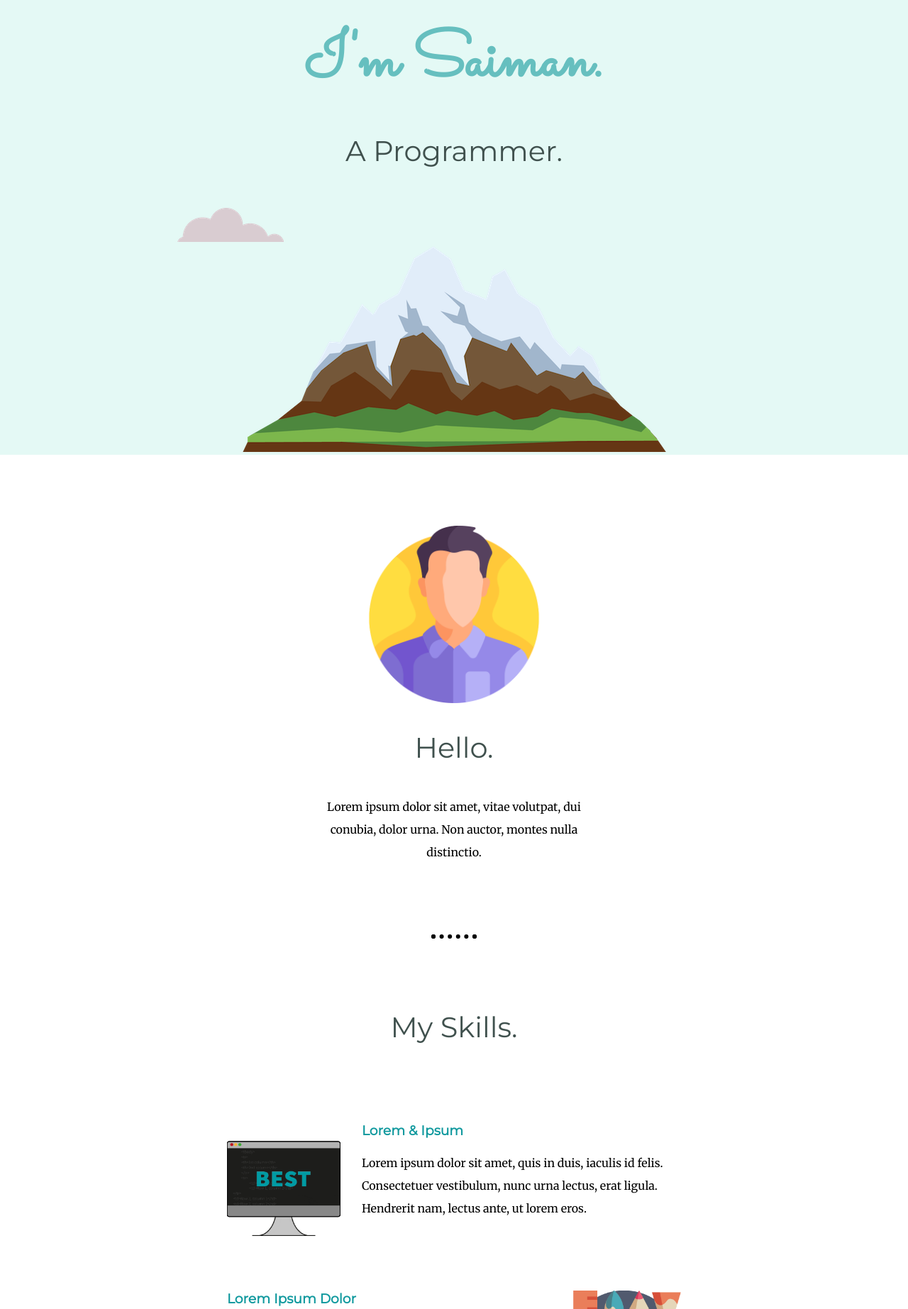
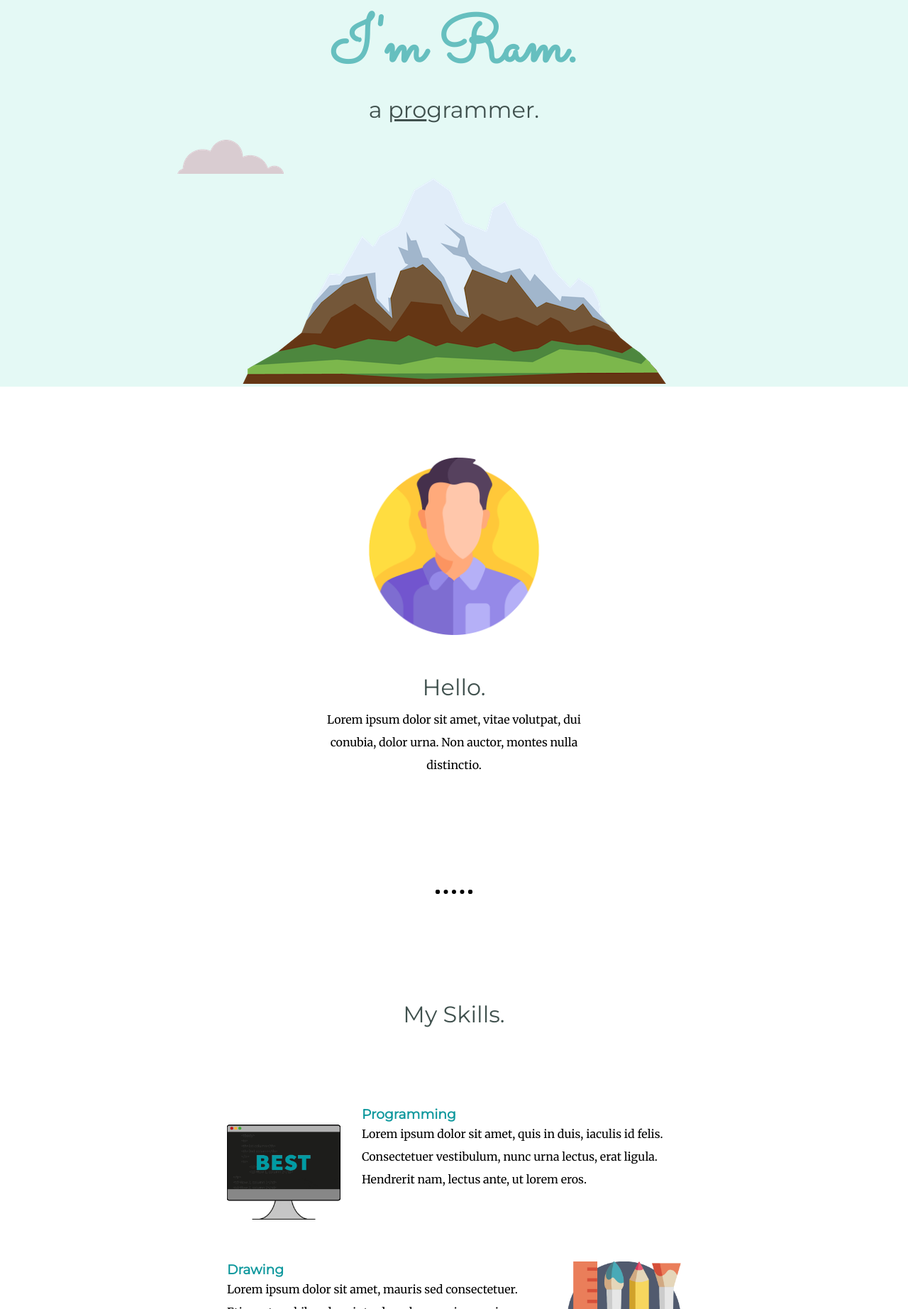
Before and after one commit to saimanrai27/project3, a plain HTML site: page index.html in a window 1280 px wide. Shown: the part 127-1972 px from the top of the page at 71% size. Drawn offline with Linux system fonts and the light colour scheme.

Commit message:
Add files via upload

```diff
--- a/css/mystyle.css
+++ b/css/mystyle.css
@@ -1,3 +1,9 @@
+* {
+    margin: 0;
+    padding: 0;
+    box-sizing: border-box;
+}
+
 body {
     margin: 0;
     text-align: center;
@@ -15,7 +21,7 @@ h1 {
 h2 {
     color: #40514E;
     font-family: 'Montserrat', sans-serif;
-    font-size: 2.5rem;
+    font-size: 2rem;
     font-weight: normal;
     padding-bottom: 10px;
 }
@@ -24,41 +30,57 @@ h3 {
     color: #11999E;
     font-family: 'Montserrat', sans-serif;
 }
-hr{
+
+hr {
+
     border: dotted black 6px;
     border-bottom: none;
     width: 4%;
-    margin: 100px auto;
+    margin: 150px auto;
+
 }
-p{
+
+p {
     line-height: 2;
 }
-a{
+
+a {
     color: #11999E;
     font-family: 'Montserrat', sans-serif;
     margin: 10px 20px;
     text-decoration: none;
 
 }
-a:hover{
+
+span {
+    text-decoration: underline;
+}
+
+a:hover {
     color: #eaf6f6;
 }
-.intro{
+
+.intro {
     width: 30%;
     margin: auto;
+    padding-bottom: 10px;
 }
+
 .top-container {
     background-color: #E4F9F5;
     position: relative;
-    padding-top: 100px;
+    padding-top: 80px;
 }
 
 .middle-container {
     margin: 100px 0;
 }
 
+
+
 .profile-pic {
     width: 250px;
+    padding-bottom: 50px;
 }
 
 .coder {
@@ -74,10 +96,12 @@ a:hover{
 
 
 }
-.contact-message{
+
+.contact-message {
     width: 40%;
     margin: 40px auto 60px;
 }
+
 
 .skill-row {
     width: 50%;
@@ -103,6 +127,7 @@ a:hover{
     left: 250px;
     bottom: 300px;
 }
+
 .btn {
     background: #11cdd4;
     background-image: -webkit-linear-gradient(top, #11cdd4, #11999e);
@@ -118,9 +143,9 @@ a:hover{
     font-size: 20px;
     padding: 10px 20px 10px 20px;
     text-decoration: none;
-  }
+}
 
-  .btn:hover {
+.btn:hover {
     background: #30e3cb;
     background-image: -webkit-linear-gradient(top, #30e3cb, #2bc4ad);
     background-image: -moz-linear-gradient(top, #30e3cb, #2bc4ad);
@@ -128,9 +153,11 @@ a:hover{
     background-image: -o-linear-gradient(top, #30e3cb, #2bc4ad);
     background-image: linear-gradient(to bottom, #30e3cb, #2bc4ad);
     text-decoration: none;
-  }
-  .copyright{
-      color: #eaf6f6;
-      font-size: 0.75rem;
-      padding:20px 10px ;
-  }
+}
+
+.copyright {
+    color: #eaf6f6;
+    font-size: 1rem;
+    padding: 20px 10px;
+
+}
--- a/index.html
+++ b/index.html
@@ -1,9 +1,9 @@
 <!DOCTYPE html>
 <html lang="en">
   <head>
-    <!-- <meta charset="UTF-8" />
+    <meta charset="UTF-8" />
     <meta http-equiv="X-UA-Compatible" content="IE=edge" />
-    <meta name="viewport" content="width=device-width, initial-scale=1.0" /> -->
+    <meta name="viewport" content="width=device-width, initial-scale=1.0" />
     <title>Saiman Rai</title>
     <link rel="stylesheet" href="css/mystyle.css" />
     <link rel="icon" href="img/favicon.ico" />
@@ -17,8 +17,8 @@
   <body>
     <div class="top-container">
       <img class="top-cloud" src="img/cloud.png" alt="cloud-img" />
-      <h1>I'm Saiman.</h1>
-      <h2>A Programmer.</h2>
+      <h1>I'm Ram.</h1>
+      <h2>a <span>pro</span>grammer.</h2>
       <img class="bottom-cloud" src="img/cloud.png" alt="cloud-img" />
       <img src="img/mountain.png" alt="cloud-img" />
     </div>
@@ -36,7 +36,7 @@
         <h2>My Skills.</h2>
         <div class="skill-row">
           <img class="coder" src="img/coder.gif" alt="coder-img" />
-          <h3>Lorem & Ipsum</h3>
+          <h3>Programming</h3>
           <p>
             Lorem ipsum dolor sit amet, quis in duis, iaculis id felis.
             Consectetuer vestibulum, nunc urna lectus, erat ligula. Hendrerit
@@ -45,7 +45,7 @@
         </div>
         <div class="skill-row">
           <img class="drawing" src="img/drawing.png" alt="" />
-          <h3>Lorem Ipsum Dolor</h3>
+          <h3>Drawing</h3>
           <p>
             Lorem ipsum dolor sit amet, mauris sed consectetuer. Etiam et eu,
             bibendum interdum, lacus quis mauris. Curabitur wisi, quisque vel
@@ -69,7 +69,7 @@
       <a class="footer-link" href="https://www.linkedin.com/">LinkedIn</a>
       <a class="footer-link" href="https://twitter.com/">Twitter</a>
       <a class="footer-link" href="https://www.appbrewery.co/">Website</a>
-      <p class="copyright">© Saiman Rai.</p>
+      <p class="copyright">© Copyright 2022,Saiman Rai.</p>
     </div>
   </body>
 </html>
```
